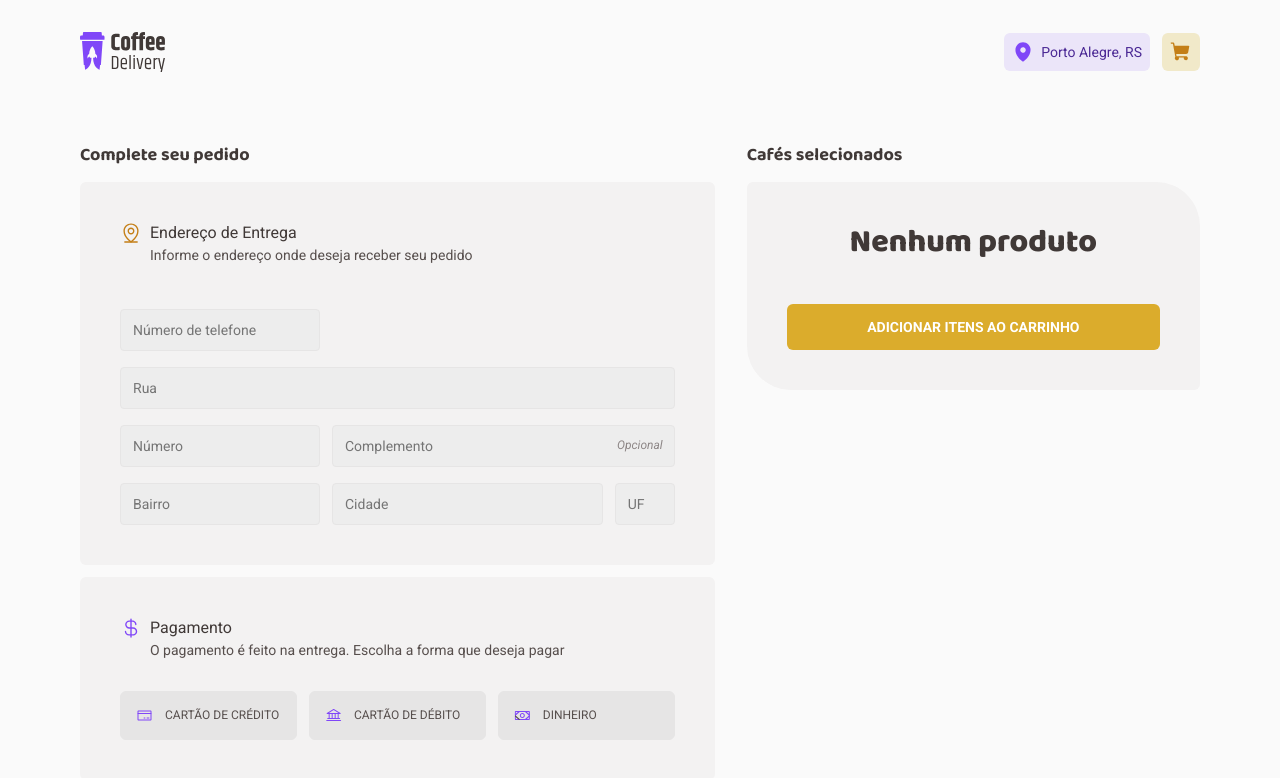
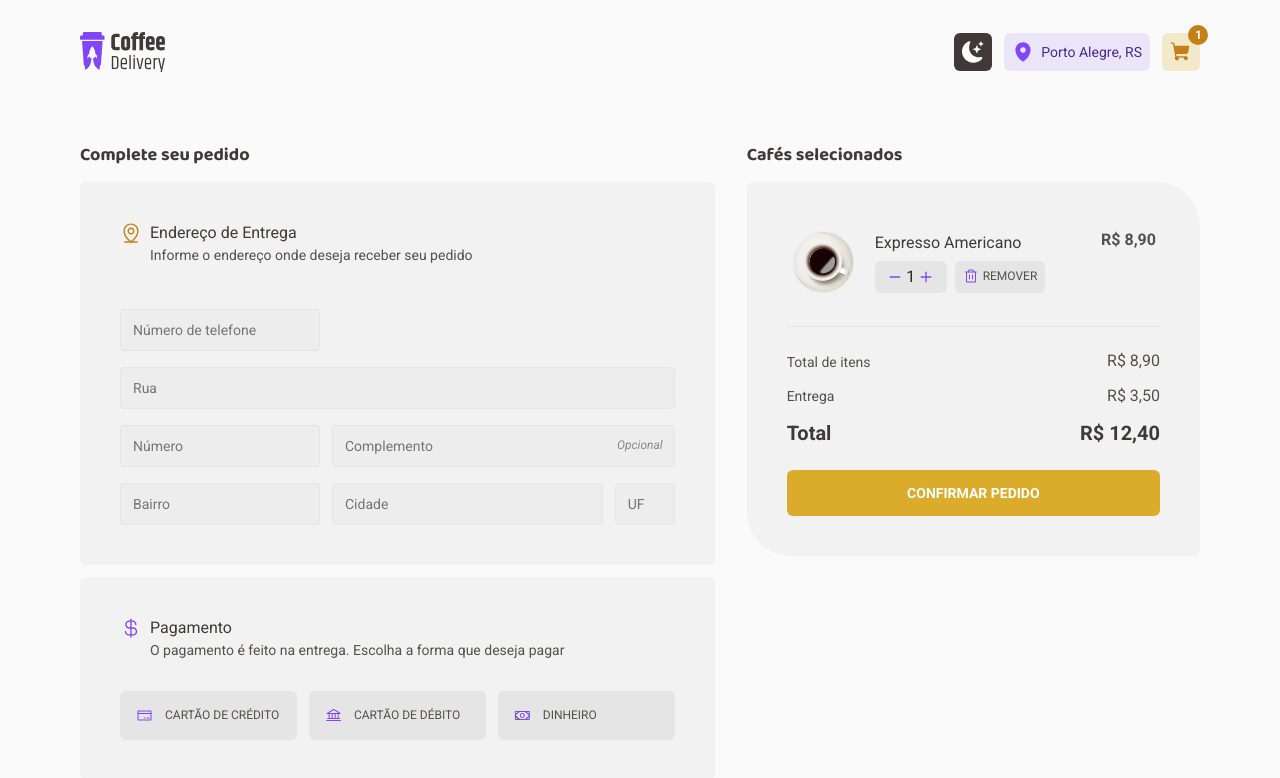
Before and after one commit to rubtsov-ilya/typescript-shop, a React (Vite) app: page /cart in a window 1280 px wide. Shown: the top 778 px of the page. Built offline with nearby package versions, Linux system fonts and the light colour scheme; data requests are answered from the project's data file.

Commit message:
start of dark mode development

```diff
--- a/server/db.json
+++ b/server/db.json
@@ -109,5 +109,15 @@
       "img": "../../../src/assets/images/coffee/Image12.png"
     }
   ],
-  "cart": []
+  "cart": [
+    {
+      "id": "2",
+      "title": "Expresso Americano",
+      "subtitle": "Expresso diluído, menos intenso que o tradicional",
+      "price": "8,90",
+      "currency": "R$",
+      "count": 1,
+      "img": "../../../src/assets/images/coffee/Image2.png"
+    }
+  ]
 }
--- a/src/app/App.tsx
+++ b/src/app/App.tsx
@@ -4,14 +4,16 @@ import Layout from "./../components/layout/Layout.tsx";
 import BodyLockProvider from "../providers/BodyLockProvider.tsx";
 import Notfoundpage from "../components/pages/notfoundpage/Notfoundpage.tsx";
 import Cartpage from "../components/pages/cartpage/Cartpage.tsx";
-import ScrollToTop from '../providers/ScrollToTopProvider.tsx'
+import ScrollToTopProvider from "../providers/ScrollToTopProvider.tsx";
 import Deliverypage from "../components/pages/deliverypage/Deliverypage.tsx";
+import DarkThemeProvider from "../providers/DarkThemeProvider.tsx";
 
 export default function App() {
   return (
     <BodyLockProvider>
+      <DarkThemeProvider>
         <BrowserRouter>
-          <ScrollToTop />
+          <ScrollToTopProvider />
           <Routes>
             <Route path="/" element={<Layout />}>
               <Route index element={<Homepage />} />
@@ -21,6 +23,7 @@ export default function App() {
             </Route>
           </Routes>
         </BrowserRouter>
+      </DarkThemeProvider>
     </BodyLockProvider>
   );
 }
--- a/src/assets/css/_vars.sass
+++ b/src/assets/css/_vars.sass
@@ -3,6 +3,7 @@
 :root
     /* colors */
     --base-white: #fff
+    --base-dark: #403937
     --base-background: #fafafa
     --base-card: #f3f2f2
     --base-input: #ededed
@@ -20,13 +21,13 @@
     --brand---yellow: #dbac2c
     --brand-yellow-light: #f1e9c9
 
-
     /* light mode */
     /* text color */
 
     /* background */
     --bg-base: var(--base-background)
     --bg-form: var(--base-card)
+    --bg-dark-mode: var(--base-dark)
 
     /* cards */
 
--- a/src/components/layout/header/Header.tsx
+++ b/src/components/layout/header/Header.tsx
@@ -4,16 +4,18 @@ import LocationBtn from '../../ui/location-btn/LocationBtn';
 import HeaderCart from '../../ui/header-cart/HeaderCart';
 import { Link } from 'react-router-dom';
 import { FC } from 'react';
+import DarkModeBtn from '../../ui/dark-mode-btn/DarkModeBtn';
 
 
 const Header: FC = () => {
   return (
-    <header className={styles.header}>
+    <header className={styles["header"]}>
       <div className="container">
-        <div className={styles.header__content}>
-          <Link to={"/"}><img className={styles.header__logo} src={logo} alt="Logo" /></Link>
+        <div className={styles["header__content"]}>
+          <Link to={"/"}><img className={styles["header__logo"]} src={logo} alt="Logo" /></Link>
           <div className={styles["header__right-wrapper"]}>
-            <LocationBtn />
+            <DarkModeBtn />
+              <LocationBtn />
             <HeaderCart />
           </div>
         </div>
--- /dev/null
+++ b/src/components/ui/dark-mode-btn/DarkModeBtn.module.sass
@@ -0,0 +1,14 @@
+.mode-btn
+  padding: 8px
+  background-color: var(--bg-dark-mode)
+  border-radius: 6px
+  position: relative
+  display: flex
+  justify-content: center
+  align-items: center
+
+.moon-svg
+  height: 22px !important
+  width: 21.7px !important
+  path
+    fill: var(--base-white)
--- /dev/null
+++ b/src/components/ui/dark-mode-btn/DarkModeBtn.tsx
@@ -0,0 +1,16 @@
+import { FC } from "react";
+import styles from "./DarkModeBtn.module.sass";
+import MoonSvg from "../../../assets/images/dark-mode-icons/moon.svg?react";
+import SunSvg from "../../../assets/images/dark-mode-icons/sun.svg?react";
+import useDarkTheme from "../../../hooks/useDarkTheme";
+
+const DarkModeBtn: FC = () => {
+  const {isDarkTheme, changeDarkThemeState} = useDarkTheme()
+  return (
+    <button onClick={changeDarkThemeState} className={styles["mode-btn"]}>
+      <MoonSvg className={styles["moon-svg"]} />
+    </button>
+  );
+};
+
+export default DarkModeBtn;
--- /dev/null
+++ b/src/hooks/useDarkTheme.ts
@@ -0,0 +1,13 @@
+import { useContext } from "react";
+import { darkThemeContext } from "../providers/DarkThemeProvider";
+import { IValue } from "../interfaces/DarkThemeValue.interface";
+
+export default function useDarkTheme(): IValue {
+  const context = useContext(darkThemeContext)
+  if (!context) {
+    throw new Error("useDarkTheme is null");
+  }
+  return (
+    context
+  )
+}
--- /dev/null
+++ b/src/interfaces/DarkThemeValue.interface.ts
@@ -0,0 +1,4 @@
+export interface IValue {
+  isDarkTheme: boolean;
+  changeDarkThemeState: () => void
+}
--- /dev/null
+++ b/src/providers/DarkThemeProvider.tsx
@@ -0,0 +1,49 @@
+import React, { FC, createContext, useEffect, useState } from 'react'
+import { IValue } from '../interfaces/DarkThemeValue.interface'
+
+interface DarkThemeProviderProps {
+  children: React.ReactNode
+}
+
+export const darkThemeContext = createContext<IValue | null>(null)
+
+const DarkThemeProvider: FC<DarkThemeProviderProps> = ({ children }) => {
+  const bodyTag = document.querySelector('body') as HTMLBodyElement
+  const [isDarkTheme, setIsDarkTheme] = useState<boolean>(false)
+
+  useEffect(() => {
+    const theme = localStorage.getItem('theme');
+    if (theme === 'dark') {
+      setIsDarkTheme(true)
+    } else if (theme === 'light') {
+      setIsDarkTheme(false)
+    } else {
+      return
+    }
+  }, [])
+
+  useEffect(() => {
+    if (isDarkTheme) {
+      bodyTag.classList.add('dark')
+      localStorage.setItem('theme', 'dark')
+    } else if (!isDarkTheme) {
+      bodyTag.classList.remove('dark')
+      localStorage.setItem('theme', 'light')
+    }
+  }, [isDarkTheme])
+
+  const changeDarkThemeState = () => {
+    setIsDarkTheme((prev) => !prev)
+   }
+
+  const value: IValue = { isDarkTheme, changeDarkThemeState }
+  // получение в компонентах
+  // const {isDarkTheme, changeDarkThemeState} = useDarkTheme()
+  return (
+    <darkThemeContext.Provider value={value}>
+      {children}
+    </darkThemeContext.Provider>
+  )
+}
+
+export default DarkThemeProvider
--- a/src/providers/ScrollToTopProvider.tsx
+++ b/src/providers/ScrollToTopProvider.tsx
@@ -2,7 +2,7 @@ import { useLayoutEffect } from "react";
 import { useLocation } from "react-router-dom";
 
 
-export default function ScrollToTop() {
+export default function ScrollToTopProvider() {
   const { pathname } = useLocation();
   useLayoutEffect(() => {
     window.scrollTo(0, 0);
```
Also changed, not shown: src/assets/images/dark-mode-icons/moon.svg (added), src/assets/images/dark-mode-icons/sun.svg (added). Lines whose indentation alone changed are shown as unchanged.
